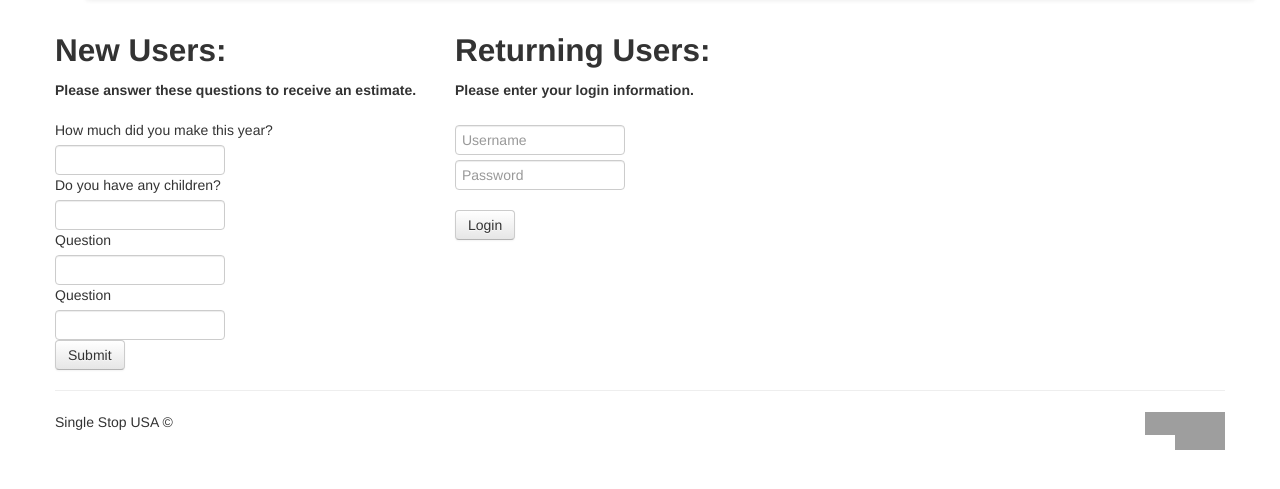
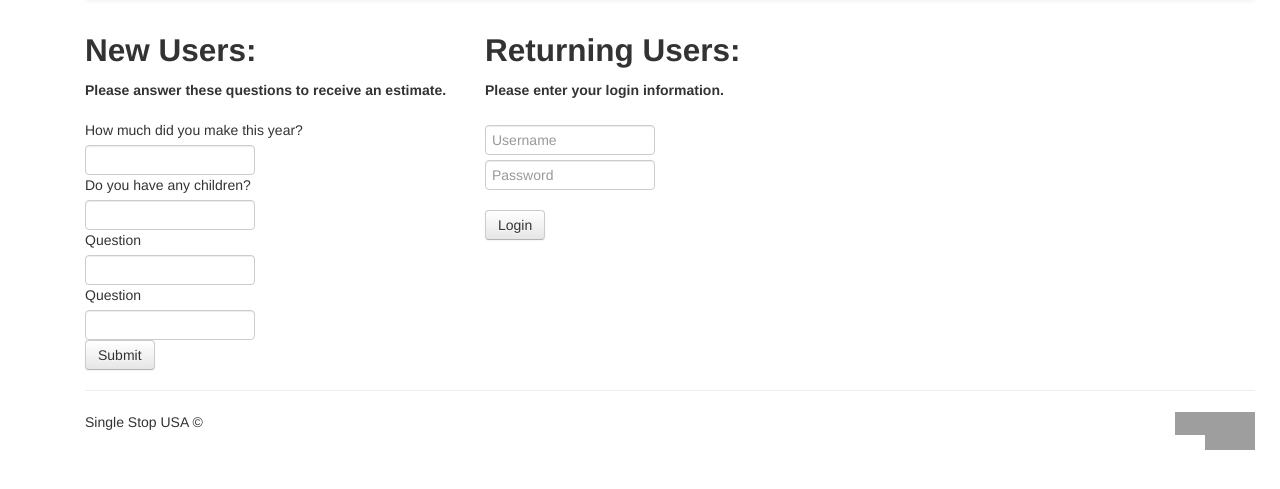
Before and after one commit to chrso/single-stop, a Flask app: page / in a window 1280 px wide. Shown: the part 42-531 px from the top of the page. Run offline with Flask 2, Linux system fonts and the light colour scheme; some libraries are stand-ins or nearby versions; grey boxes are pictures that could not be loaded.

Commit message:
centered pages

```diff
--- a/templates/about.html
+++ b/templates/about.html
@@ -153,6 +153,7 @@
 </div>
 
 <div class="container">
+<div class="span12">
 	<div class="hero-unit">
 <h2>Where to find us</h2>
 <p>
@@ -167,6 +168,7 @@
   <div class="footer">Single Stop USA &copy; </div>
   </div>
 </div>
+</div>
 
  </body>
 
--- a/templates/appointment.html
+++ b/templates/appointment.html
@@ -20,11 +20,12 @@
 </div>
 
 <div class="container">
+<div class="span12">
 <div class="hero-unit">
   <h2 style="text-align:center">Make an appointment</h2>
   <iframe src="http://singlestoptester.youcanbook.me/?noframe=true&skipHeaderFooter=true" style="width:100%;height:500px;border:0px;background-color:transparent;" frameborder="0" allowtransparency="true" onload="if((document.documentElement&&document.documentElement.scrollTop)||document.body.scrollTop>this.offsetTop)this.scrollIntoView();"></iframe>
 </div>
-
+</div>
 
 </div>
 {% endblock %}
--- a/templates/counseling.html
+++ b/templates/counseling.html
@@ -15,10 +15,6 @@
     </ul>
     </div>
   </div>
-</div>
-</div>
-
-<div class="container">
 
 <div class="hero-unit">
   <h2>Need counseling services? We offer those too!</h2>
@@ -37,4 +33,5 @@
 </div>
 
 </div>
+</div>
 {% endblock %}
--- a/templates/help.html
+++ b/templates/help.html
@@ -19,6 +19,7 @@
 </div>
 
 <div class="container">
+<div class="span12">
 <div class="hero-unit">
   <h2>Questions?</h2>
   <div class="well">
@@ -30,6 +31,7 @@
     <button type="submit" class="btn" onClick="location.href='tel:212-220-8195'"><i class="icon-headphones"></i></button></p>
   </div>
 </div>
+</div>
 
 </div>
 
--- a/templates/index.html
+++ b/templates/index.html
@@ -16,6 +16,7 @@
 </div>
 
 <div class="container">
+<div class="span12">
 <div class="row">
 	<div class="span4">
   	<h2>New Users:</h2>
@@ -48,6 +49,7 @@
 
 </div>
 </div>
+</div>
 
 {% else %}
 
--- a/templates/layout.html
+++ b/templates/layout.html
@@ -43,13 +43,18 @@
 
 	</head>
 
+	<body>
 	{% block body %}
-  {% endblock %}
+    {% endblock %}
 
   <div class="container">
+  <div class="span12">
   <hr>
   <div class="footer">Single Stop USA &copy; <a href="https://www.facebook.com/singlestopusa"><img align="right" width="50px" src="http://2.bp.blogspot.com/-LQUa5zwf1T8/TmCDg0Ru-GI/AAAAAAAAEuk/F6n7EsBfLkY/s320/Facebook+like+button+chrome+extension.jpeg"></a><a href="https://twitter.com/SingleStop"><img align="right" width="30px" src="http://www.newmissionacupuncture.com/yahoo_site_admin/assets/images/Twitter-Button.19141907.png"></a></div>
   </div>
+  </div>
+
+	</body>
 
 
 </html>
--- a/templates/login.html
+++ b/templates/login.html
@@ -11,7 +11,6 @@
 	    </ul>
 	  </div>
 	</div>
-</div>
 
 <h2>Login</h2>
 
@@ -24,7 +23,7 @@
         <dd><input type=submit value=Login>
     </dl>
 </form>
-
+</div>
 </div>
 
 {% endblock %}
--- a/templates/student.html
+++ b/templates/student.html
@@ -16,7 +16,6 @@
     </ul>
     </div>
   </div>
-</div>
 
 	<div class="row" onmouseover="myFunction3();">
 
@@ -82,6 +81,7 @@
       </div>
     </div>
   </div>
+</div>
 
 </div>
 {% endblock %}
```
